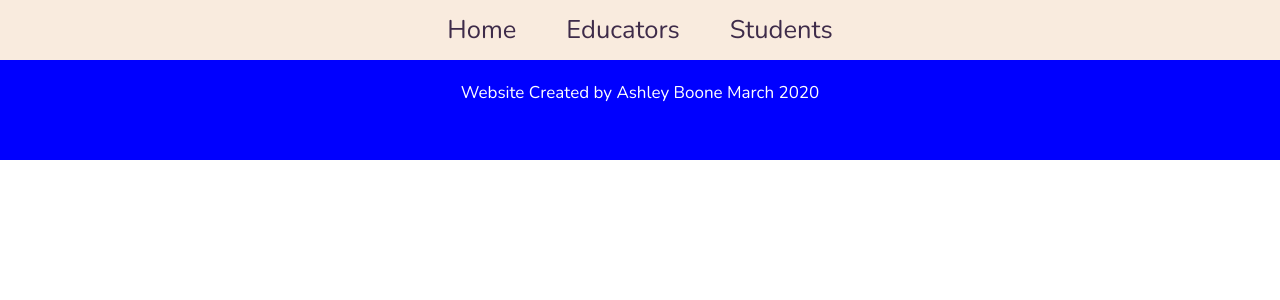
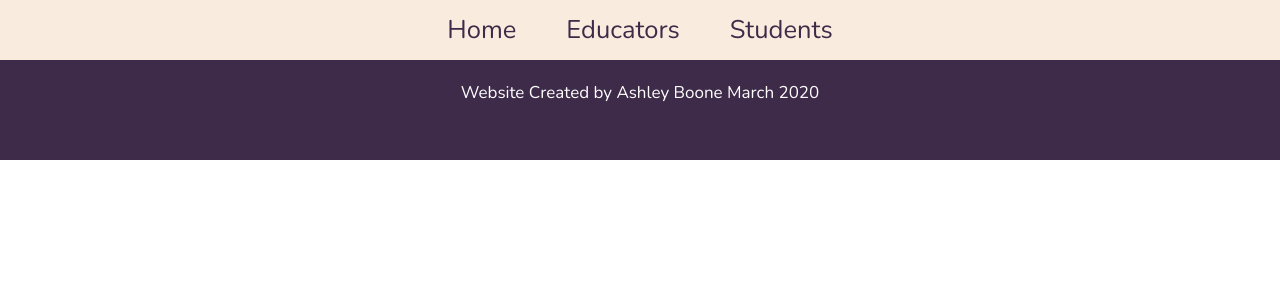
Before and after one commit to boone1000/STEAM, a React (Create React App) app: page /STEAM/students in a window 1280 px wide. Shown: the top 300 px of the page. Built offline with nearby package versions, Linux system fonts and the light colour scheme.

Commit message:
final changes buttons typos

```diff
--- a/src/App.css
+++ b/src/App.css
@@ -111,8 +111,7 @@ p{
 }
 
 .app-Footer{
-  /* background-color:#3E2B49; */
-  background-color: blue;
+  background-color:#3E2B49;
   margin-bottom: 0px;
   height: 100px;
   color: white;
--- a/src/pages/students.js
+++ b/src/pages/students.js
@@ -20,10 +20,10 @@ function Students(){
 
         <div className="section">
             <h2>Student Playbook</h2>
-            <p>For fun DIY activities, coloring pages, and games, downloade
+            <p>For fun DIY activities, coloring pages, and games, download
                 our workbook below!
             </p>
-            <Button>Download Now!</Button>
+            <Button href='https://adcouncil-campaigns.brightspotcdn.com/4d/65/541b508b4872b195f770b448edbf/amplifier-education-toolkit-she-can-stem.pdf'>Download Now!</Button>
         </div>
 
        <div className='section'>
@@ -34,7 +34,7 @@ function Students(){
                     <div>
                         <h3>NOVA Science Now</h3>
                         <p>Videos about the latest updates in science and technology</p>
-                        <Button>Let's Go!</Button>
+                        <Button href='https://www.youtube.com/playlist?list=PLtgo2SkwdN6g9-VPAwJQQM1M77w8mSAQJ'>Let's Go!</Button>
                     </div>
                     <div>
                         <h3>Simone Giertz</h3>
```
Also changed, not shown: 12 other files (tests, documents, lock files or other folders).
